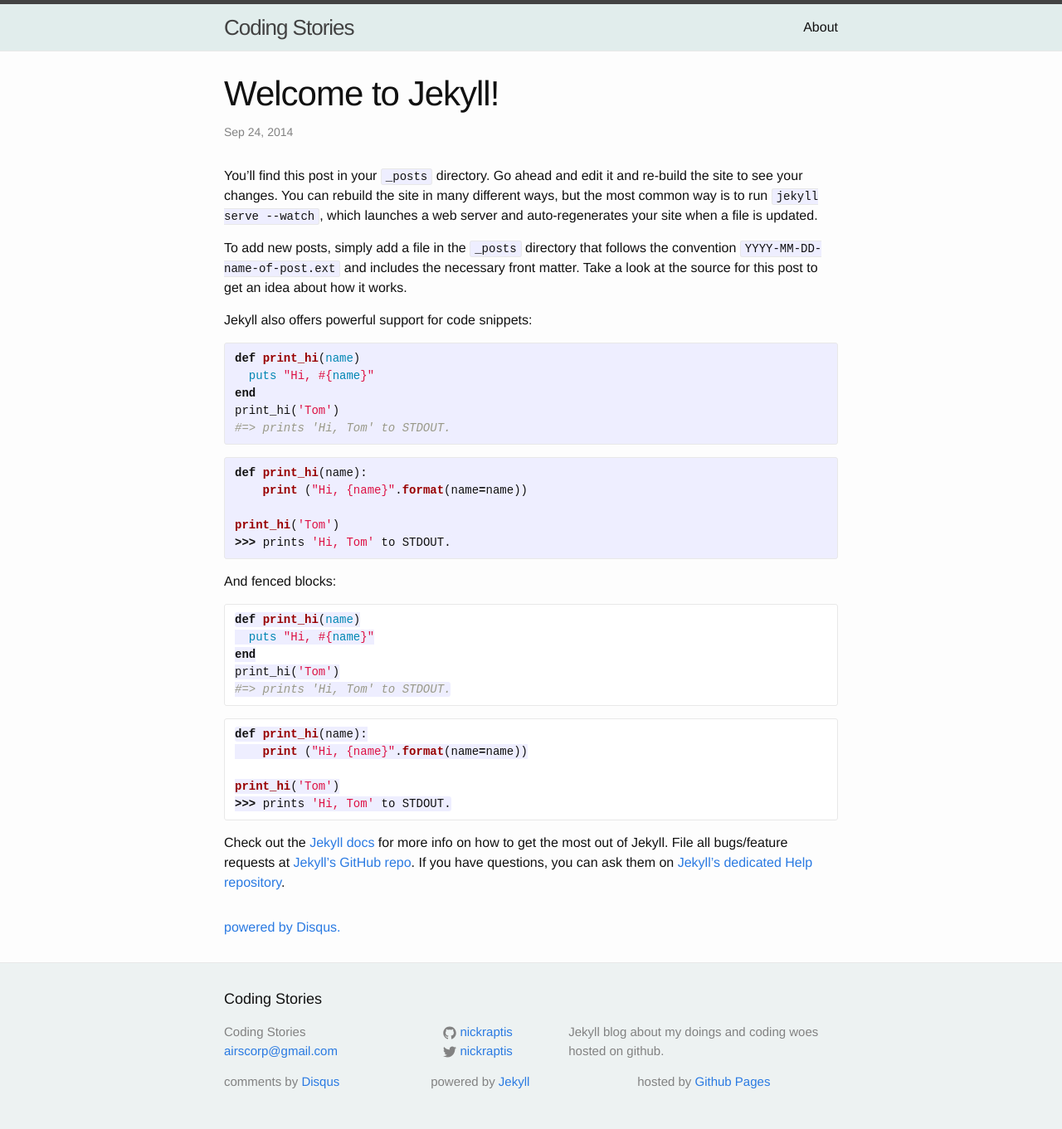
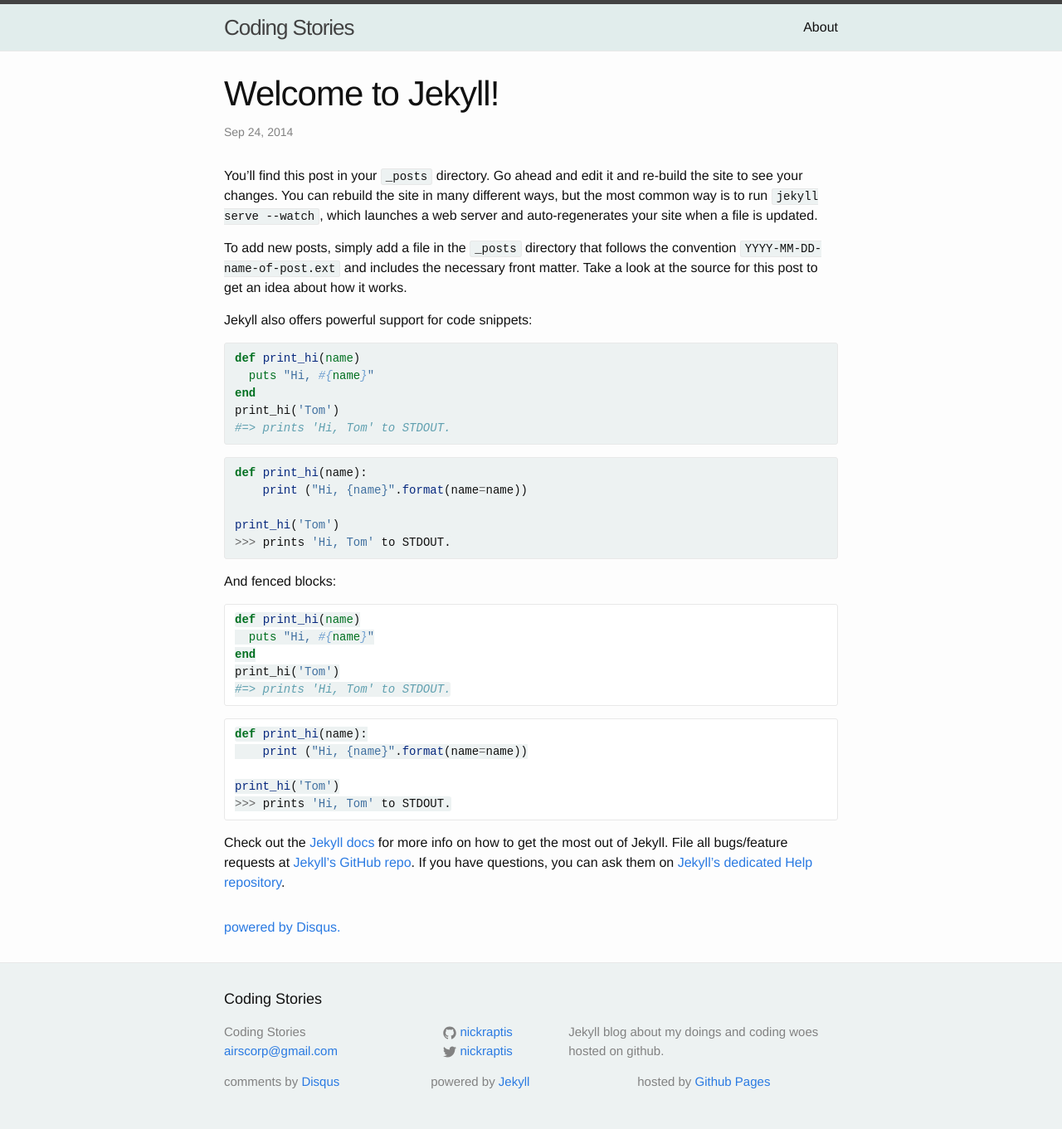
Before and after one commit to nickraptis/nickraptis.github.io, a Jekyll site: the page built from _posts/2014-09-23-welcome-to-jekyll.markdown, in a window 1280 px wide. Shown: the whole page at 83% size. Built offline with Jekyll 4.4.1, drawn with Linux system fonts in a browser that asks for light colours; Markdown is read by kramdown in place of the engine named in the settings; comment, search, counter and statistics services are not loaded.

Commit message:
Use 'friendly' pygments theme

```diff
--- a/_sass/_base.scss
+++ b/_sass/_base.scss
@@ -139,7 +139,7 @@
     font-size: 14px;
     border: 1px solid $grey-color-light;
     border-radius: 3px;
-    background-color: #eef;
+    background-color: $code-color;
 }
 
 code {
--- a/_sass/_syntax-highlighting.scss
+++ b/_sass/_syntax-highlighting.scss
@@ -5,63 +5,67 @@
     background: #fff;
     @extend %vertical-rhythm;
 
-    .c     { color: #998; font-style: italic } // Comment
-    .err   { color: #a61717; background-color: #e3d2d2 } // Error
-    .k     { font-weight: bold } // Keyword
-    .o     { font-weight: bold } // Operator
-    .cm    { color: #998; font-style: italic } // Comment.Multiline
-    .cp    { color: #999; font-weight: bold } // Comment.Preproc
-    .c1    { color: #998; font-style: italic } // Comment.Single
-    .cs    { color: #999; font-weight: bold; font-style: italic } // Comment.Special
-    .gd    { color: #000; background-color: #fdd } // Generic.Deleted
-    .gd .x { color: #000; background-color: #faa } // Generic.Deleted.Specific
+    /* Pygments friendly theme */
+    .c     { color: #60a0b0; font-style: italic } // Comment
+    .err   { border: 1px solid #FF0000 } // Error
+    .k     { color: #007020; font-weight: bold } // Keyword
+    .o     { color: #666666 } // Operator
+    .cm    { color: #60a0b0; font-style: italic } // Comment.Multiline
+    .cp    { color: #007020 } // Comment.Preproc
+    .c1    { color: #60a0b0; font-style: italic } // Comment.Single
+    .cs    { color: #60a0b0; background-color: #fff0f0 } // Comment.Special
+    .gd    { color: #c03030 } // Generic.Deleted
+    .gd .x { color: #A00000 } // Generic.Deleted.Specific
     .ge    { font-style: italic } // Generic.Emph
-    .gr    { color: #a00 } // Generic.Error
-    .gh    { color: #999 } // Generic.Heading
-    .gi    { color: #000; background-color: #dfd } // Generic.Inserted
-    .gi .x { color: #000; background-color: #afa } // Generic.Inserted.Specific
-    .go    { color: #888 } // Generic.Output
-    .gp    { color: #555 } // Generic.Prompt
+    .gr    { color: #FF0000 } // Generic.Error
+    .gh    { color: #000080; font-weight: bold } // Generic.Heading
+    .gi    { color: #30c030 } // Generic.Inserted
+    .gi .x { color: #00A000 } // Generic.Inserted.Specific
+    .go    { color: #808080 } // Generic.Output
+    .gp    { color: #c65d09; font-weight: bold } // Generic.Prompt
     .gs    { font-weight: bold } // Generic.Strong
-    .gu    { color: #aaa } // Generic.Subheading
-    .gt    { color: #a00 } // Generic.Traceback
-    .kc    { font-weight: bold } // Keyword.Constant
-    .kd    { font-weight: bold } // Keyword.Declaration
-    .kp    { font-weight: bold } // Keyword.Pseudo
-    .kr    { font-weight: bold } // Keyword.Reserved
-    .kt    { color: #458; font-weight: bold } // Keyword.Type
-    .m     { color: #099 } // Literal.Number
-    .s     { color: #d14 } // Literal.String
-    .na    { color: #008080 } // Name.Attribute
-    .nb    { color: #0086B3 } // Name.Builtin
-    .nc    { color: #458; font-weight: bold } // Name.Class
-    .no    { color: #008080 } // Name.Constant
-    .ni    { color: #800080 } // Name.Entity
-    .ne    { color: #900; font-weight: bold } // Name.Exception
-    .nf    { color: #900; font-weight: bold } // Name.Function
-    .nn    { color: #555 } // Name.Namespace
-    .nt    { color: #000080 } // Name.Tag
-    .nv    { color: #008080 } // Name.Variable
-    .ow    { font-weight: bold } // Operator.Word
-    .w     { color: #bbb } // Text.Whitespace
-    .mf    { color: #099 } // Literal.Number.Float
-    .mh    { color: #099 } // Literal.Number.Hex
-    .mi    { color: #099 } // Literal.Number.Integer
-    .mo    { color: #099 } // Literal.Number.Oct
-    .sb    { color: #d14 } // Literal.String.Backtick
-    .sc    { color: #d14 } // Literal.String.Char
-    .sd    { color: #d14 } // Literal.String.Doc
-    .s2    { color: #d14 } // Literal.String.Double
-    .se    { color: #d14 } // Literal.String.Escape
-    .sh    { color: #d14 } // Literal.String.Heredoc
-    .si    { color: #d14 } // Literal.String.Interpol
-    .sx    { color: #d14 } // Literal.String.Other
-    .sr    { color: #009926 } // Literal.String.Regex
-    .s1    { color: #d14 } // Literal.String.Single
-    .ss    { color: #990073 } // Literal.String.Symbol
-    .bp    { color: #999 } // Name.Builtin.Pseudo
-    .vc    { color: #008080 } // Name.Variable.Class
-    .vg    { color: #008080 } // Name.Variable.Global
-    .vi    { color: #008080 } // Name.Variable.Instance
-    .il    { color: #099 } // Literal.Number.Integer.Long
+    .gu    { color: #800080; font-weight: bold } // Generic.Subheading
+    .gt    { color: #0040D0 } // Generic.Traceback
+    .kc    { color: #007020; font-weight: bold } // Keyword.Constant
+    .kd    { color: #007020; font-weight: bold } // Keyword.Declaration
+    .kn    { color: #007020; font-weight: bold } // Keyword.Namespace
+    .kp    { color: #007020 } // Keyword.Pseudo
+    .kr    { color: #007020; font-weight: bold } // Keyword.Reserved
+    .kt    { color: #902000 } // Keyword.Type
+    .m     { color: #40a070 } // Literal.Number
+    .s     { color: #4070a0 } // Literal.String
+    .na    { color: #4070a0 } // Name.Attribute
+    .nb    { color: #007020 } // Name.Builtin
+    .nc    { color: #0e84b5; font-weight: bold } // Name.Class
+    .no    { color: #60add5 } // Name.Constant
+    .nd    { color: #555555; font-weight: bold } // Name.Decorator
+    .ni    { color: #d55537; font-weight: bold } // Name.Entity
+    .ne    { color: #007020 } // Name.Exception
+    .nf    { color: #06287e } // Name.Function
+    .nl    { color: #002070; font-weight: bold } // Name.Label
+    .nn    { color: #0e84b5; font-weight: bold } // Name.Namespace
+    .nt    { color: #062873; font-weight: bold } // Name.Tag
+    .nv    { color: #bb60d5 } // Name.Variable
+    .ow    { color: #007020; font-weight: bold } // Operator.Word
+    .w     { color: #bbbbbb } // Text.Whitespace
+    .mf    { color: #40a070 } // Literal.Number.Float
+    .mh    { color: #40a070 } // Literal.Number.Hex
+    .mi    { color: #40a070 } // Literal.Number.Integer
+    .mo    { color: #40a070 } // Literal.Number.Oct
+    .sb    { color: #4070a0 } // Literal.String.Backtick
+    .sc    { color: #4070a0 } // Literal.String.Char
+    .sd    { color: #4070a0; font-style: italic } // Literal.String.Doc
+    .s2    { color: #4070a0 } // Literal.String.Double
+    .se    { color: #4070a0; font-weight: bold } // Literal.String.Escape
+    .sh    { color: #4070a0 } // Literal.String.Heredoc
+    .si    { color: #70a0d0; font-style: italic } // Literal.String.Interpol
+    .sx    { color: #c65d09 } // Literal.String.Other
+    .sr    { color: #235388 } // Literal.String.Regex
+    .s1    { color: #4070a0 } // Literal.String.Single
+    .ss    { color: #517918 } // Literal.String.Symbol
+    .bp    { color: #007020 } // Name.Builtin.Pseudo
+    .vc    { color: #bb60d5 } // Name.Variable.Class
+    .vg    { color: #bb60d5 } // Name.Variable.Global
+    .vi    { color: #bb60d5 } // Name.Variable.Instance
+    .il    { color: #40a070 } // Literal.Number.Integer.Long
 }
--- a/css/main.scss
+++ b/css/main.scss
@@ -18,6 +18,7 @@
 $header-color:     #e1edec;
 $footer-color:     #edf2f2;
 $brand-color:      #2a7ae2;
+$code-color:       #edf2f2;
 
 $grey-color:       #828282;
 $grey-color-light: lighten($grey-color, 40%);
```
